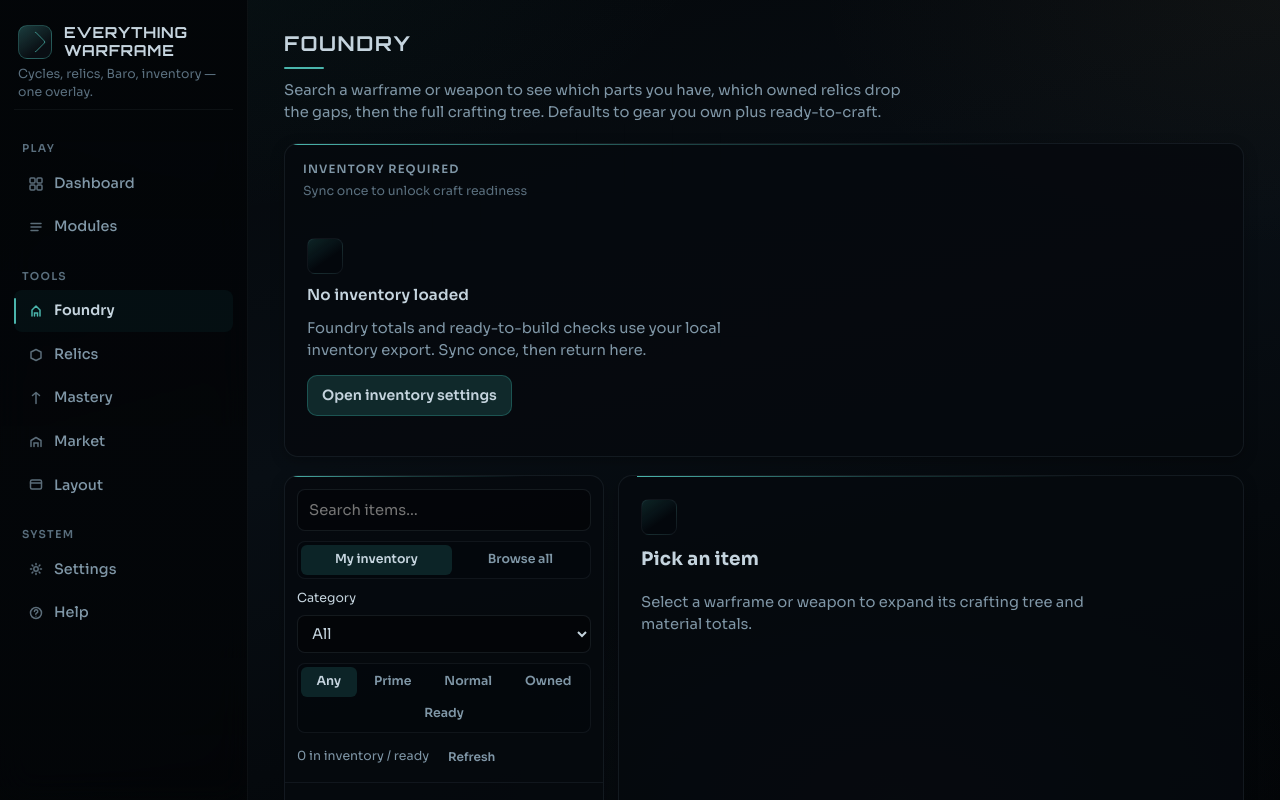
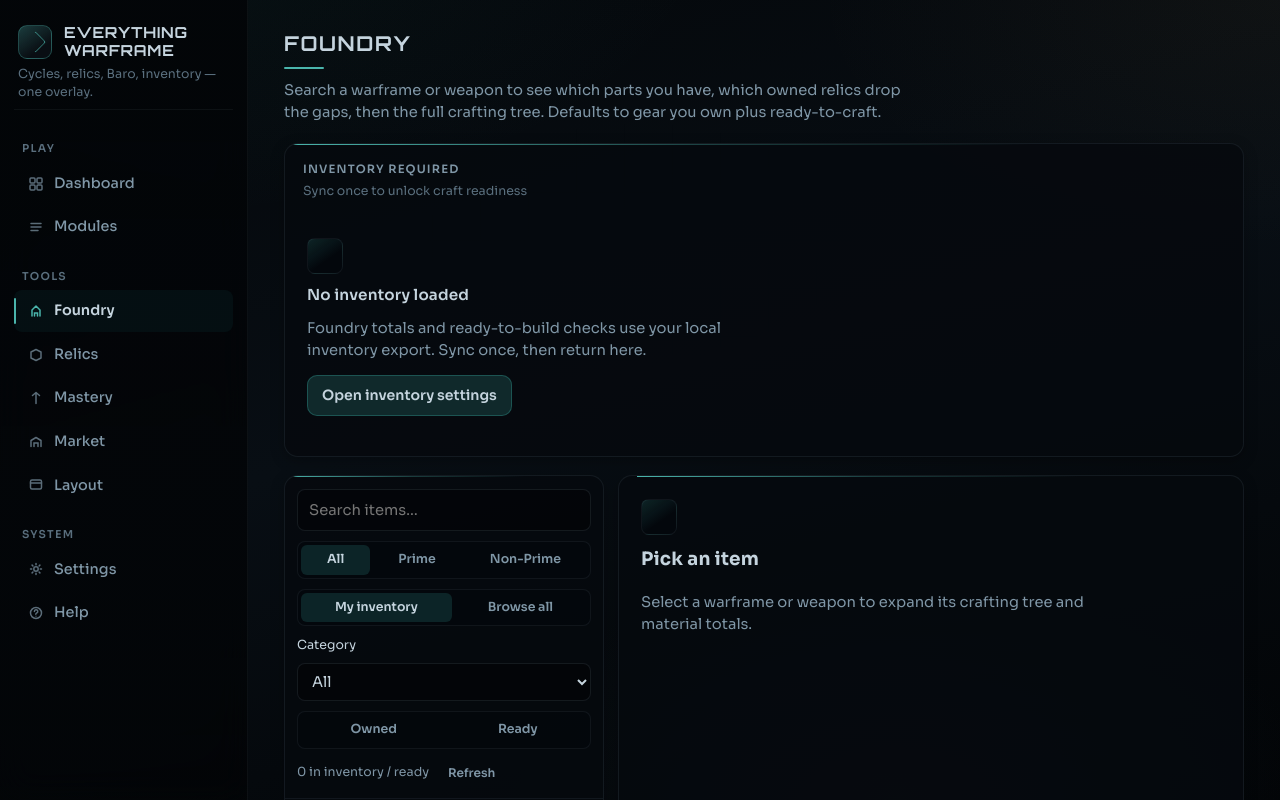
Before and after one commit to hoeslovevid/Warframe-Companion-Helper, a React (Vite) app: page / in a window 1280 px wide. Both pictures are taken after a click on the button "Foundry". Built offline with nearby package versions, Linux system fonts and the light colour scheme.

Commit message:
Release 0.9.31: Foundry All / Prime / Non-Prime filter.
Surface a dedicated prime toggle under search instead of burying it in mixed filters.

```diff
--- a/package.json
+++ b/package.json
@@ -1,6 +1,6 @@
 {
   "name": "everything-warframe",
-  "version": "0.9.30",
+  "version": "0.9.31",
   "description": "Everything Warframe — overlay companion for Windows and Linux (Steam/Proton): worldstate, relics, rivens, foundry, inventory",
   "main": "dist-electron/main.cjs",
   "author": "Everything Warframe <hoeslovevid@users.noreply.github.com>",
--- a/src/lib/whatsNew.ts
+++ b/src/lib/whatsNew.ts
@@ -118,6 +118,9 @@
     'Inventory: count stacked prime parts correctly (Blueprint ↔ Component paths)',
     'Arbitration: show current node and upcoming hours in the rotation',
   ],
+  '0.9.31': [
+    'Foundry: dedicated All / Prime / Non-Prime filter under search',
+  ],
 }
 
 export function getWhatsNewBullets(version: string): string[] {
--- a/src/modules/foundry/FoundryPage.tsx
+++ b/src/modules/foundry/FoundryPage.tsx
@@ -206,6 +206,29 @@
               value={search}
               onChange={(e) => setSearch(e.target.value)}
             />
+            <div className="vl-segment vl-segment--wrap" role="group" aria-label="Prime filter">
+              <button
+                type="button"
+                className={`vl-segment__btn ${prime === 'any' ? 'is-on' : ''}`}
+                onClick={() => setPrime('any')}
+              >
+                All
+              </button>
+              <button
+                type="button"
+                className={`vl-segment__btn ${prime === 'prime' ? 'is-on' : ''}`}
+                onClick={() => setPrime(prime === 'prime' ? 'any' : 'prime')}
+              >
+                Prime
+              </button>
+              <button
+                type="button"
+                className={`vl-segment__btn ${prime === 'normal' ? 'is-on' : ''}`}
+                onClick={() => setPrime(prime === 'normal' ? 'any' : 'normal')}
+              >
+                Non-Prime
+              </button>
+            </div>
             <div className="vl-segment vl-segment--wrap" role="group" aria-label="Scope">
               <button
                 type="button"
@@ -242,28 +265,7 @@
                 ))}
               </select>
             </label>
-            <div className="vl-segment vl-segment--wrap" role="group" aria-label="Filters">
-              <button
-                type="button"
-                className={`vl-segment__btn ${prime === 'any' ? 'is-on' : ''}`}
-                onClick={() => setPrime('any')}
-              >
-                Any
-              </button>
-              <button
-                type="button"
-                className={`vl-segment__btn ${prime === 'prime' ? 'is-on' : ''}`}
-                onClick={() => setPrime('prime')}
-              >
-                Prime
-              </button>
-              <button
-                type="button"
-                className={`vl-segment__btn ${prime === 'normal' ? 'is-on' : ''}`}
-                onClick={() => setPrime('normal')}
-              >
-                Normal
-              </button>
+            <div className="vl-segment vl-segment--wrap" role="group" aria-label="Status filters">
               <button
                 type="button"
                 className={`vl-segment__btn ${owned === 'owned' ? 'is-on' : ''}`}
```
